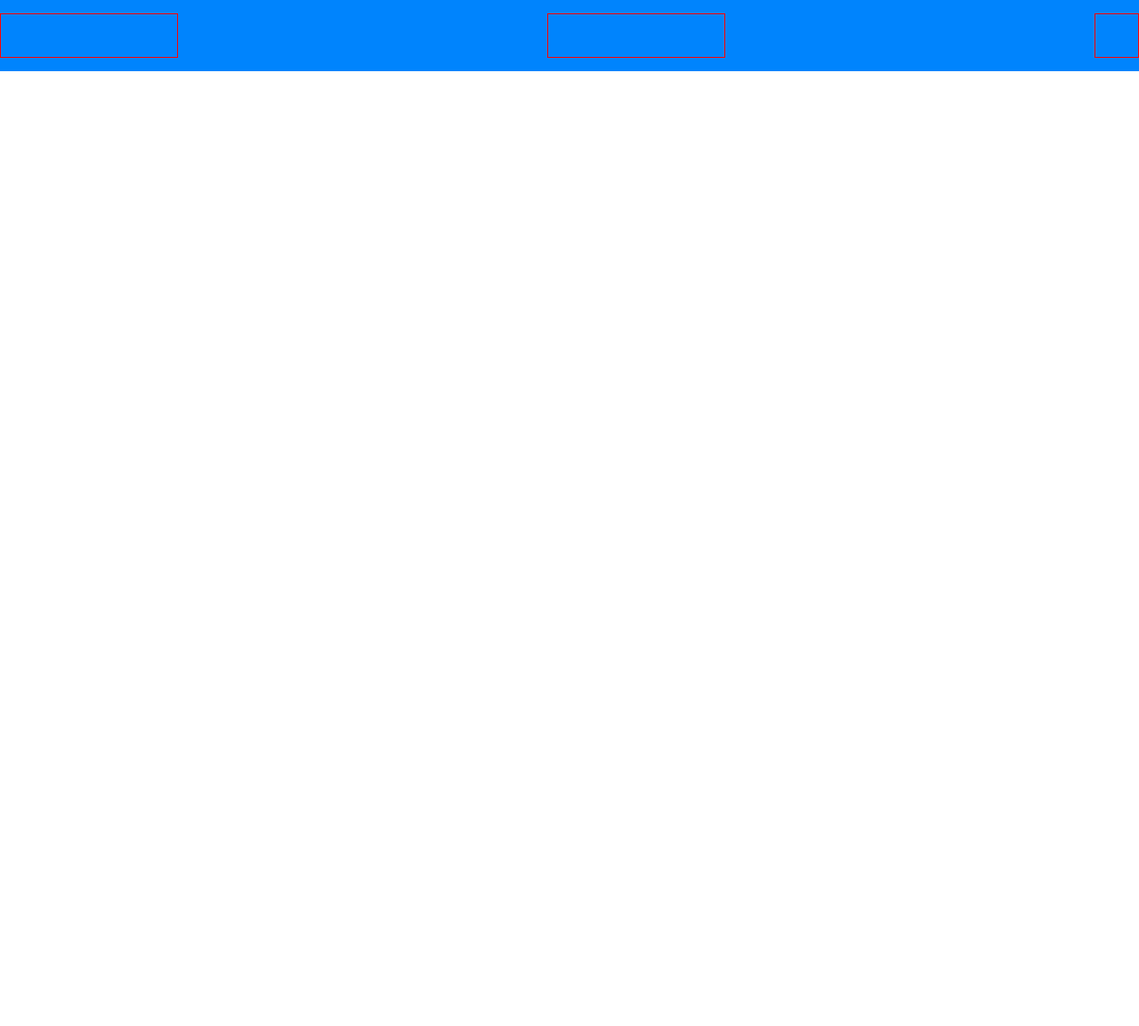
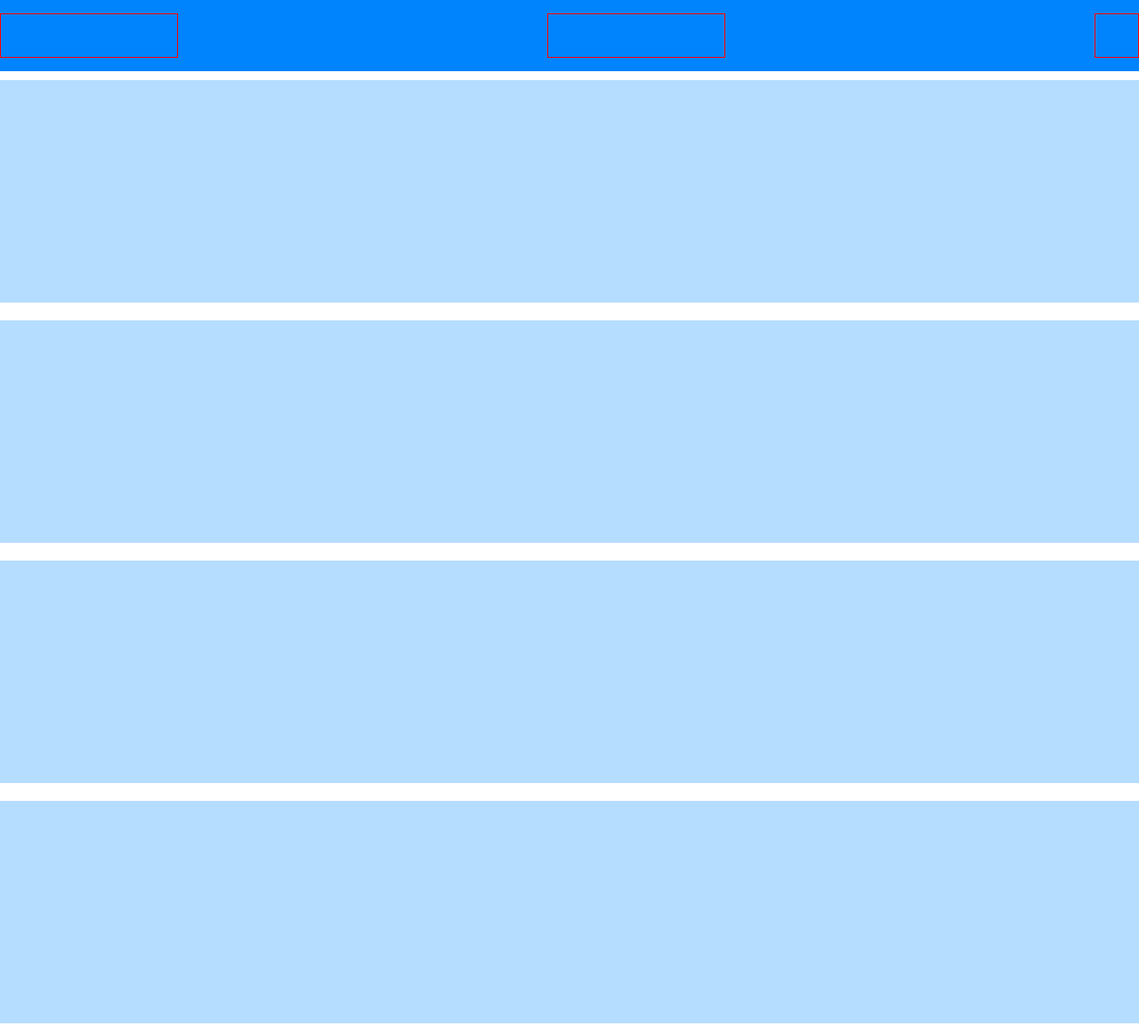
Before and after one commit to dunzolo/htmlcss-responsive-layout, a plain HTML site: page index.html in a window 1280 px wide. Shown: the top 1153 px of the page at 89% size. Before the commit the page ends 800 px from the top, so only its background shows below. Drawn offline with Linux system fonts and the light colour scheme.

Commit message:
added first section blocks main

```diff
--- a/css/style.css
+++ b/css/style.css
@@ -24,6 +24,10 @@ header{
     justify-content: space-between;
 }
 
+.flex-direction{
+    flex-direction: column;
+}
+
 .logo, .inlinelist-menu{
     height: 50px;
     width: 200px;
@@ -35,3 +39,12 @@ header{
     width: 50px;
     border: 1px solid red;
 }
+/* fine header */
+
+/* inizio main */
+.col-30, .col-33, .col-70{
+    width: 100%;
+    height: 250px;
+    background-color: #B5DDFF;
+    margin: 10px 0px;
+}
--- a/index.html
+++ b/index.html
@@ -8,6 +8,7 @@
         <title>Responsive Layout</title>
     </head>
     <body>
+        <!-- MOBILE FIRST -->
         <header>
             <div class="container">
                 <div class="row">
@@ -24,7 +25,29 @@
             </div>
         </header>
         <main>
+            <!-- first section -->
+            <div class="container">
+                <div class="row flex-direction">
+                    <div class="col-70">
 
+                    </div>
+                    <div class="col-30">
+
+                    </div>
+                </div>
+                <div class="row flex-direction">
+                    <div class="col-33">
+
+                    </div>
+                    <div class="col-33">
+
+                    </div>
+                    <div class="col-33">
+
+                    </div>
+                </div>
+
+            </div>
         </main>
         <footer>
 
```
